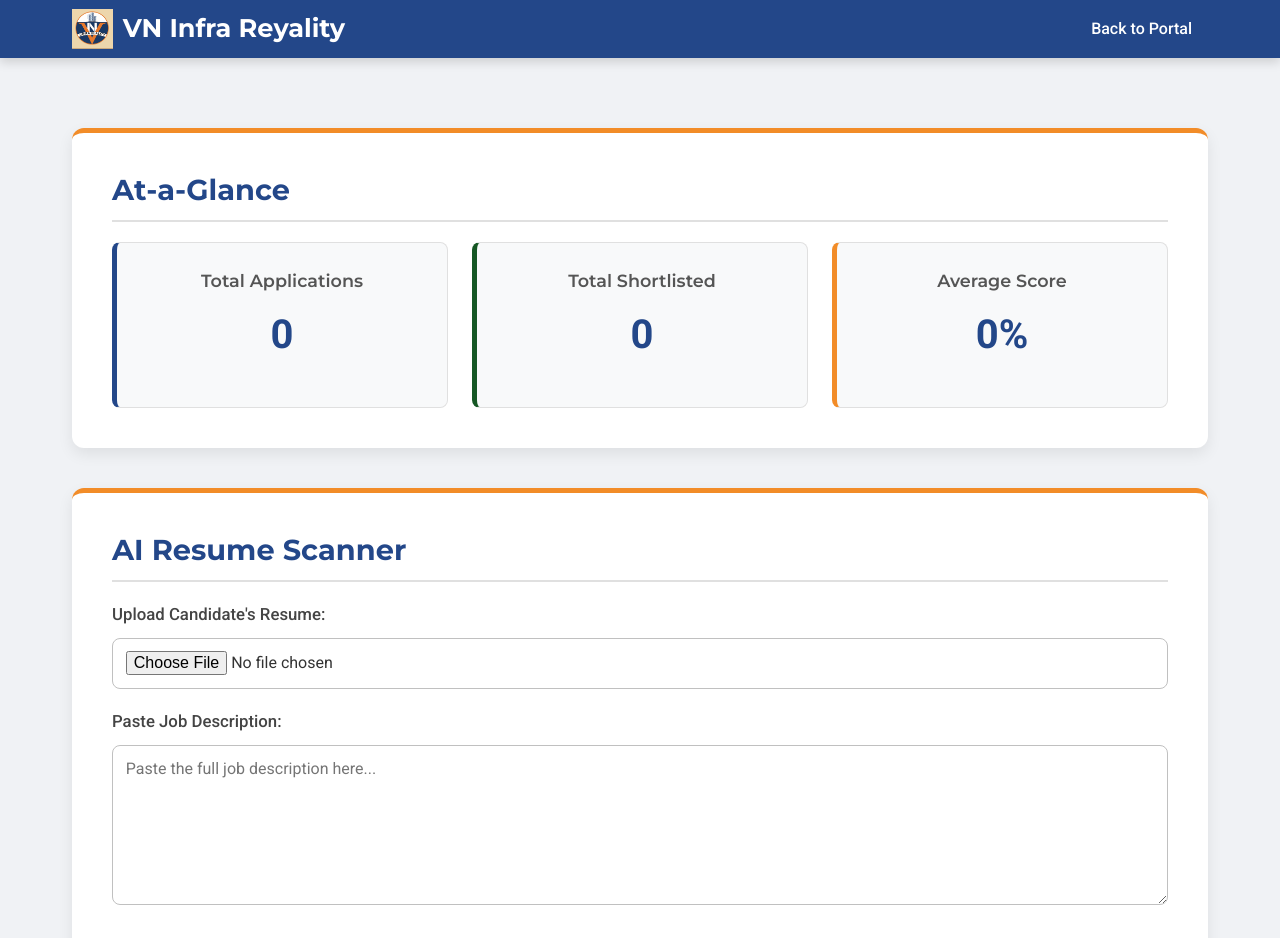
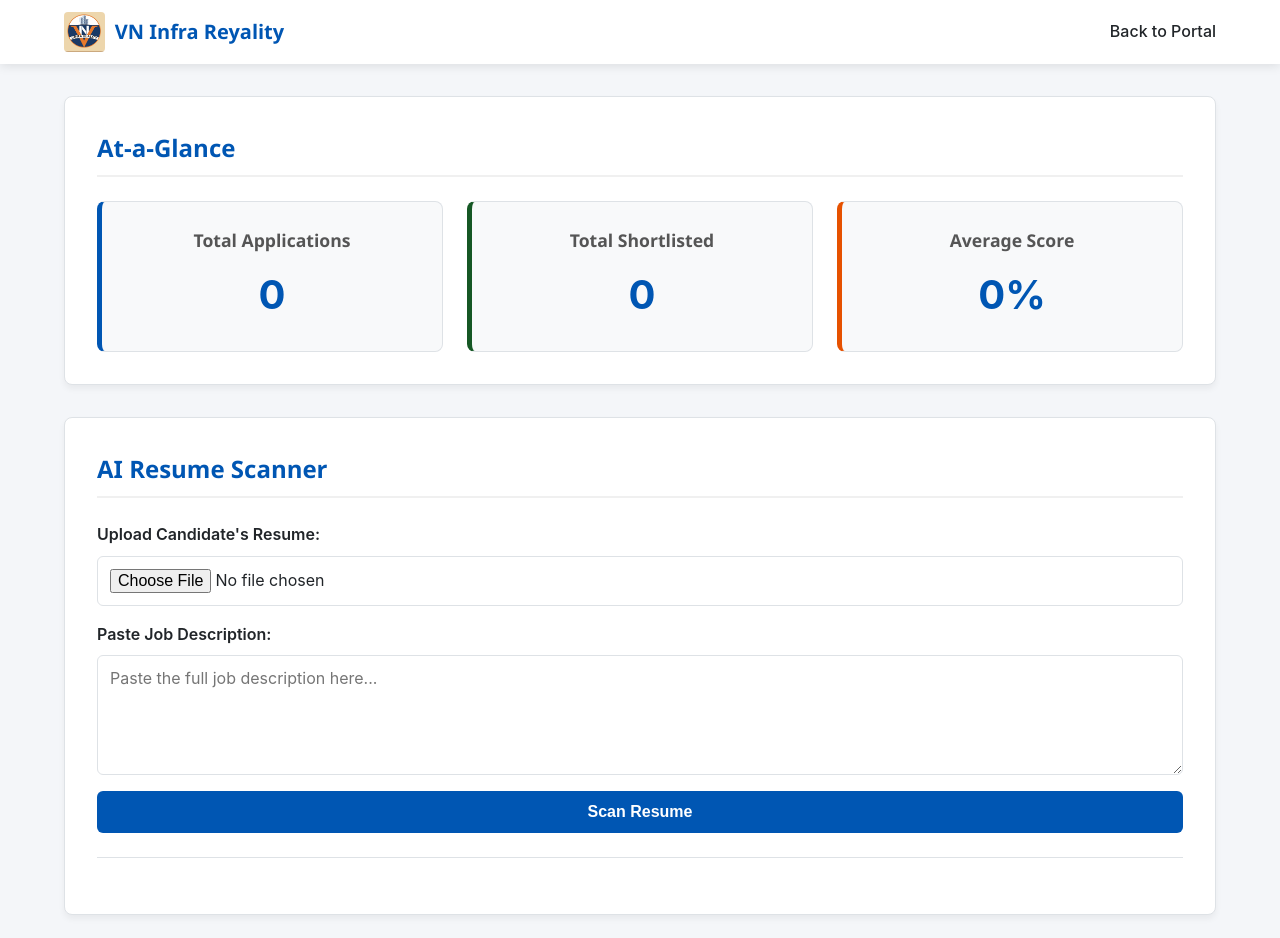
Before and after one commit to deveshreddyp/vn-infra-protal, a plain HTML site: page recruiter.html in a window 1280 px wide. Shown: the top 938 px of the page. Drawn offline with Linux system fonts and the light colour scheme; no server answers.

Commit message:
Add files via upload

```diff
--- a/recruiter.html
+++ b/recruiter.html
@@ -4,7 +4,7 @@
     <meta charset="UTF-8">
     <meta name="viewport" content="width=device-width, initial-scale=1.0">
     <title>Recruiter Dashboard - VN Infra</title>
-    <link rel="stylesheet" href="style.css">
+    <link rel="stylesheet" href="sty.css">
 
     <style>
         /* (Styles are unchanged) */
--- /dev/null
+++ b/sty.css
@@ -0,0 +1,240 @@
+/* style.css */
+
+/* 1. CSS Variables (referenced by your HTML's internal styles) */
+:root {
+    --primary-blue: #0056b3;      /* Corporate Blue */
+    --primary-dark: #004494;      /* Darker Blue for hover */
+    --accent-orange: #e65100;     /* Construction/Safety Orange */
+    --light-color: #ffffff;
+    --dark-color: #212529;
+    --text-muted: #6c757d;
+    --border-color: #dee2e6;
+    --bg-color: #f4f6f9;          /* Light grey page background */
+
+    --font-body: -apple-system, BlinkMacSystemFont, "Segoe UI", Roboto, "Helvetica Neue", Arial, sans-serif;
+    --font-heading: "Segoe UI", Roboto, "Helvetica Neue", Arial, sans-serif;
+}
+
+/* 2. Global Resets */
+* {
+    box-sizing: border-box;
+    margin: 0;
+    padding: 0;
+}
+
+body {
+    font-family: var(--font-body);
+    background-color: var(--bg-color);
+    color: var(--dark-color);
+    line-height: 1.6;
+}
+
+a {
+    text-decoration: none;
+    color: inherit;
+}
+
+/* 3. Header & Navigation */
+.header {
+    background-color: var(--light-color);
+    box-shadow: 0 2px 10px rgba(0, 0, 0, 0.1);
+    position: sticky;
+    top: 0;
+    z-index: 1000;
+    padding: 0.75rem 0;
+}
+
+.navbar {
+    max-width: 1200px;
+    margin: 0 auto;
+    padding: 0 1.5rem;
+    display: flex;
+    justify-content: space-between;
+    align-items: center;
+}
+
+.nav-brand {
+    display: flex;
+    align-items: center;
+    font-family: var(--font-heading);
+    font-size: 1.25rem;
+    font-weight: 700;
+    color: var(--primary-blue);
+}
+
+.nav-brand img {
+    height: 40px;
+    width: auto;
+    margin-right: 10px;
+    border-radius: 4px;
+}
+
+.nav-links {
+    display: flex;
+    gap: 20px;
+}
+
+.nav-link {
+    color: var(--dark-color);
+    font-weight: 500;
+    transition: color 0.2s ease;
+}
+
+.nav-link:hover {
+    color: var(--primary-blue);
+}
+
+/* 4. Layout Container */
+.page-container {
+    max-width: 1200px;
+    margin: 2rem auto;
+    padding: 0 1.5rem;
+}
+
+/* 5. Cards */
+.card {
+    background-color: var(--light-color);
+    border-radius: 8px;
+    box-shadow: 0 4px 6px rgba(0, 0, 0, 0.05);
+    padding: 2rem;
+    margin-bottom: 2rem;
+    border: 1px solid var(--border-color);
+}
+
+.card h2 {
+    font-family: var(--font-heading);
+    color: var(--primary-blue);
+    margin-bottom: 1.5rem;
+    font-size: 1.5rem;
+    border-bottom: 2px solid #f0f0f0;
+    padding-bottom: 0.5rem;
+}
+
+/* 6. Forms & Inputs */
+form {
+    display: flex;
+    flex-direction: column;
+    gap: 1rem;
+}
+
+label {
+    font-weight: 600;
+    color: var(--dark-color);
+    margin-bottom: -0.5rem; /* Pull label closer to input */
+    display: block;
+}
+
+input[type="text"],
+input[type="email"],
+input[type="file"],
+select,
+textarea {
+    width: 100%;
+    padding: 0.75rem;
+    border: 1px solid var(--border-color);
+    border-radius: 6px;
+    font-size: 1rem;
+    font-family: var(--font-body);
+    transition: border-color 0.2s;
+    background-color: #fff;
+}
+
+input:focus,
+select:focus,
+textarea:focus {
+    outline: none;
+    border-color: var(--primary-blue);
+    box-shadow: 0 0 0 3px rgba(0, 86, 179, 0.1);
+}
+
+textarea {
+    min-height: 120px;
+    resize: vertical;
+}
+
+/* 7. Buttons */
+.btn {
+    display: inline-block;
+    background-color: var(--primary-blue);
+    color: white;
+    padding: 0.75rem 1.5rem;
+    border: none;
+    border-radius: 6px;
+    font-size: 1rem;
+    font-weight: 600;
+    cursor: pointer;
+    transition: background-color 0.2s, transform 0.1s;
+    text-align: center;
+}
+
+.btn:hover {
+    background-color: var(--primary-dark);
+}
+
+.btn:active {
+    transform: translateY(1px);
+}
+
+/* Secondary Button */
+.btn-secondary {
+    background-color: var(--light-color);
+    color: var(--dark-color);
+    border: 1px solid var(--border-color);
+}
+
+.btn-secondary:hover {
+    background-color: #e9ecef;
+    border-color: #ced4da;
+}
+
+/* Filter Buttons (specific overrides for the filter bar) */
+.btn-filter {
+    background-color: white;
+    padding: 0.5rem 1rem;
+    border: 1px solid var(--border-color);
+    border-radius: 20px;
+    cursor: pointer;
+    font-size: 0.9rem;
+    transition: all 0.2s;
+}
+
+.btn-filter:hover {
+    background-color: #f8f9fa;
+}
+
+.btn-filter.active {
+    background-color: var(--primary-blue);
+    color: white;
+    border-color: var(--primary-blue);
+}
+
+/* 8. Results Section */
+#results {
+    margin-top: 1.5rem;
+    padding-top: 1.5rem;
+    border-top: 1px solid var(--border-color);
+}
+
+#results h2 {
+    font-size: 1.25rem;
+    color: var(--dark-color);
+    border-bottom: none;
+    margin-bottom: 0.5rem;
+}
+
+/* 9. Responsive Adjustments */
+@media (max-width: 768px) {
+    .stats-container {
+        grid-template-columns: 1fr;
+    }
+
+    .filter-bar {
+        flex-direction: column;
+        align-items: stretch;
+    }
+
+    .modal-content {
+        width: 95%;
+        padding: 1.5rem;
+    }
+}
```
